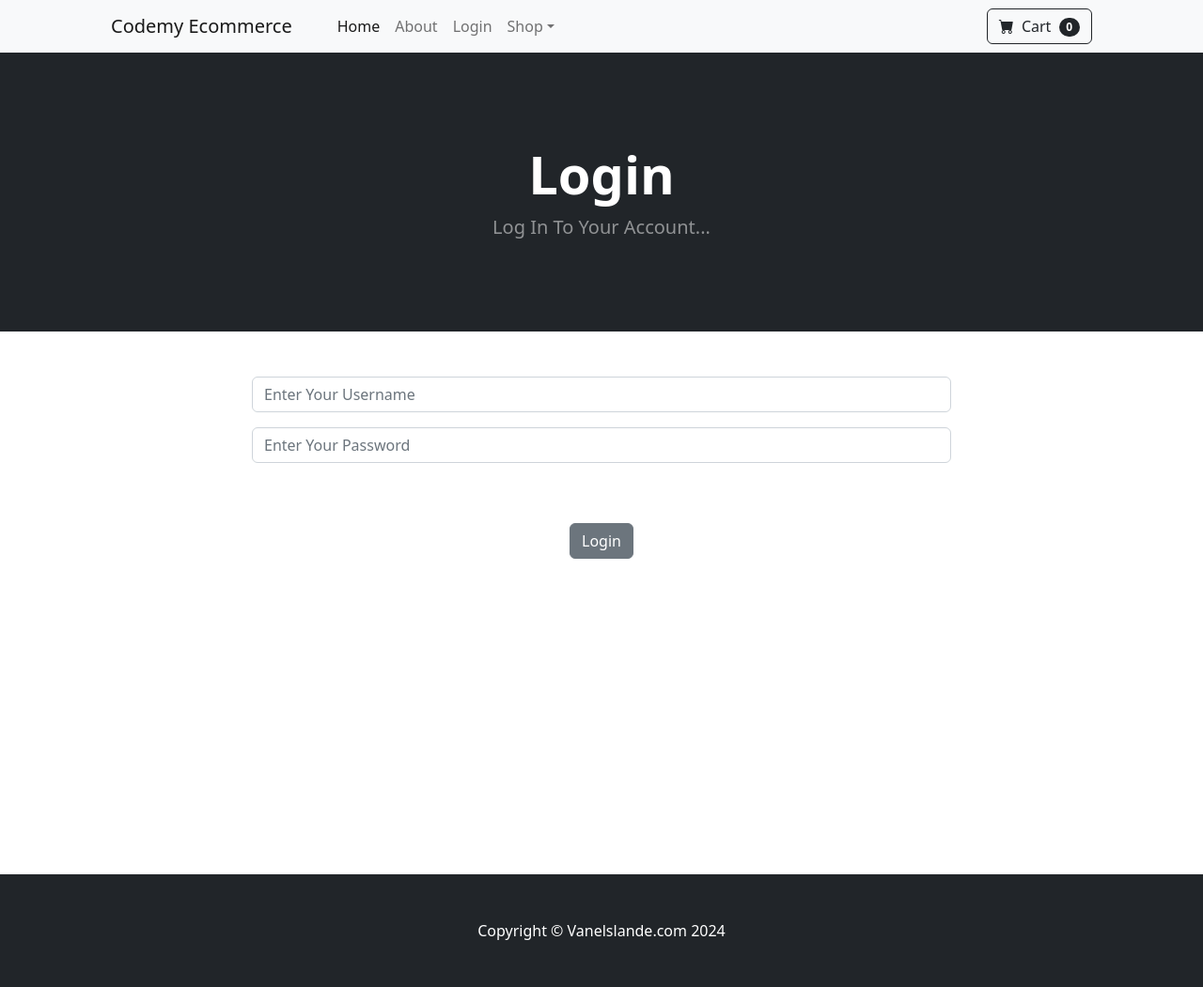
After one commit to Harmonica-Men/AstroShop, a Django app: page /login/ in a window 1280 px wide. The commit adds this page. Shown: the whole page at 94% size. Run offline with Django 5.2, Linux system fonts and the light colour scheme; some libraries are stand-ins or nearby versions.

Commit message:
Add Login - Logout fuctionality

```diff
--- /dev/null
+++ b/store/templates/login.html
@@ -0,0 +1,48 @@
+{% extends 'base.html' %}
+{% block content %}
+
+<!-- Header-->
+<header class="bg-dark py-5">
+    <div class="container px-4 px-lg-5 my-5">
+        <div class="text-center text-white">
+            <h1 class="display-4 fw-bolder">Login</h1>
+            <p class="lead fw-normal text-white-50 mb-0">Log In To Your Account...</p>
+        </div>
+    </div>
+</header>
+
+<div class="container">
+    <div class="row">
+        <center>
+            <div class="col-8">
+
+                <br /><br />
+                <form method="POST" action="{% url 'login' %}">
+                    {% csrf_token %}
+
+                    <div class="mb-3">
+
+                        <input type="text" class="form-control" name="username" placeholder="Enter Your Username">
+
+                    </div>
+                    <div class="mb-3">
+
+                        <input type="password" class="form-control" name="password" placeholder="Enter Your Password">
+                    </div>
+                    <br /><br />
+                    <button type="submit" class="btn btn-secondary">Login</button>
+                </form>
+
+                <br /><br />
+                <br /><br />
+                <br /><br />
+                <br /><br />
+                <br /><br />
+                <br /><br />
+                <br /><br />
+            </div>
+        </center>
+    </div>
+</div>
+
+{% endblock %}
--- a/store/templates/navbar.html
+++ b/store/templates/navbar.html
@@ -1,17 +1,30 @@
 <!-- Navigation-->
 <nav class="navbar navbar-expand-lg navbar-light bg-light">
     <div class="container px-4 px-lg-5">
-        <a class="navbar-brand" href="{% url 'home' %}">Astro Shop Ecommerce</a>
-        <button class="navbar-toggler" type="button" data-bs-toggle="collapse" data-bs-target="#navbarSupportedContent" aria-controls="navbarSupportedContent" aria-expanded="false" aria-label="Toggle navigation"><span class="navbar-toggler-icon"></span></button>
+        <a class="navbar-brand" href="{% url 'home' %}">Codemy Ecommerce</a>
+        <button class="navbar-toggler" type="button" data-bs-toggle="collapse" data-bs-target="#navbarSupportedContent"
+            aria-controls="navbarSupportedContent" aria-expanded="false" aria-label="Toggle navigation"><span
+                class="navbar-toggler-icon"></span></button>
         <div class="collapse navbar-collapse" id="navbarSupportedContent">
             <ul class="navbar-nav me-auto mb-2 mb-lg-0 ms-lg-4">
-                <li class="nav-item"><a class="nav-link active" aria-current="page" href="{% url 'home' %}">Home</a></li>
+                <li class="nav-item"><a class="nav-link active" aria-current="page" href="{% url 'home' %}">Home</a>
+                </li>
                 <li class="nav-item"><a class="nav-link" href="{% url 'about' %}">About</a></li>
+
+                {% if user.is_authenticated %}
+                <li class="nav-item"><a class="nav-link" href="{% url 'logout' %}">Logout</a></li>
+                {% else %}
+                <li class="nav-item"><a class="nav-link" href="{% url 'login' %}">Login</a></li>
+                {% endif %}
+
                 <li class="nav-item dropdown">
-                    <a class="nav-link dropdown-toggle" id="navbarDropdown" href="#" role="button" data-bs-toggle="dropdown" aria-expanded="false">Shop</a>
+                    <a class="nav-link dropdown-toggle" id="navbarDropdown" href="#" role="button"
+                        data-bs-toggle="dropdown" aria-expanded="false">Shop</a>
                     <ul class="dropdown-menu" aria-labelledby="navbarDropdown">
                         <li><a class="dropdown-item" href="#!">All Products</a></li>
-                        <li><hr class="dropdown-divider" /></li>
+                        <li>
+                            <hr class="dropdown-divider" />
+                        </li>
                         <li><a class="dropdown-item" href="#!">Popular Items</a></li>
                         <li><a class="dropdown-item" href="#!">New Arrivals</a></li>
                     </ul>
--- a/store/urls.py
+++ b/store/urls.py
@@ -4,4 +4,6 @@ from . import views
 urlpatterns = [
     path('', views.home, name='home'),
     path('about/', views.about, name='about'),
+    path('login/', views.login_user, name='login'),
+    path('logout/', views.logout_user, name='logout'),
 ]
--- a/store/views.py
+++ b/store/views.py
@@ -1,9 +1,32 @@
 from django.shortcuts import render, redirect
 from .models import Product
+from django.contrib.auth import authenticate, login, logout
+from django.contrib import messages
 
 def home(request):
 	products = Product.objects.all()
 	return render(request, 'home.html', {'products':products})
 
+
 def about(request):
 	return render(request, 'about.html', {})
+
+def login_user(request):
+	if request.method == "POST":
+		username = request.POST['username']
+		password = request.POST['password']
+		user = authenticate(request, username=username, password=password)
+		if user is not None:
+			login(request, user)
+			messages.success(request, ("You Have Been Logged In!"))
+			return redirect('home')
+		else:
+			messages.success(request, ("There was an error, please try again..."))
+			return redirect('login')
+	else:
+		return render(request, 'login.html', {})
+
+def logout_user(request):
+	logout(request)
+	messages.success(request, ("You have been logged out...Thanks for stopping by..."))
+	return redirect('home')
```
Also changed, not shown: db.sqlite3.
